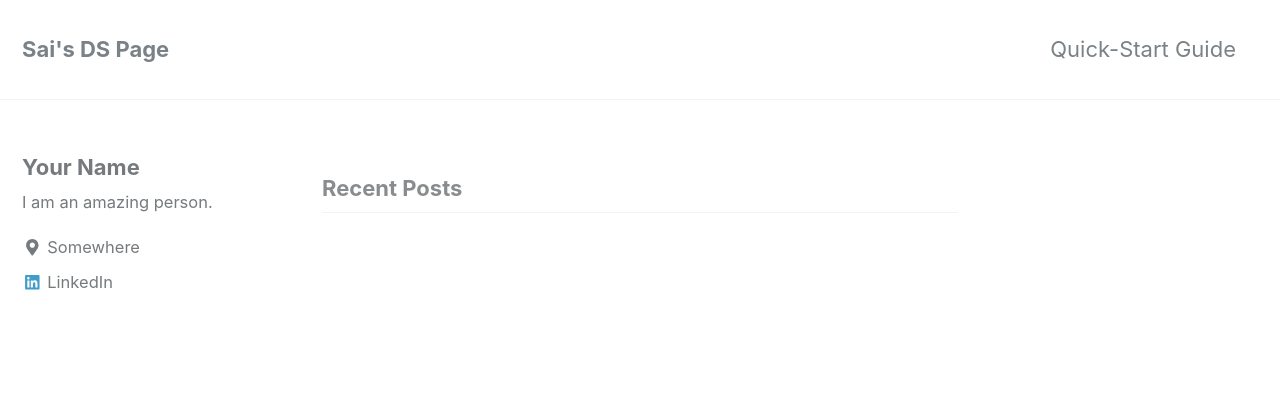
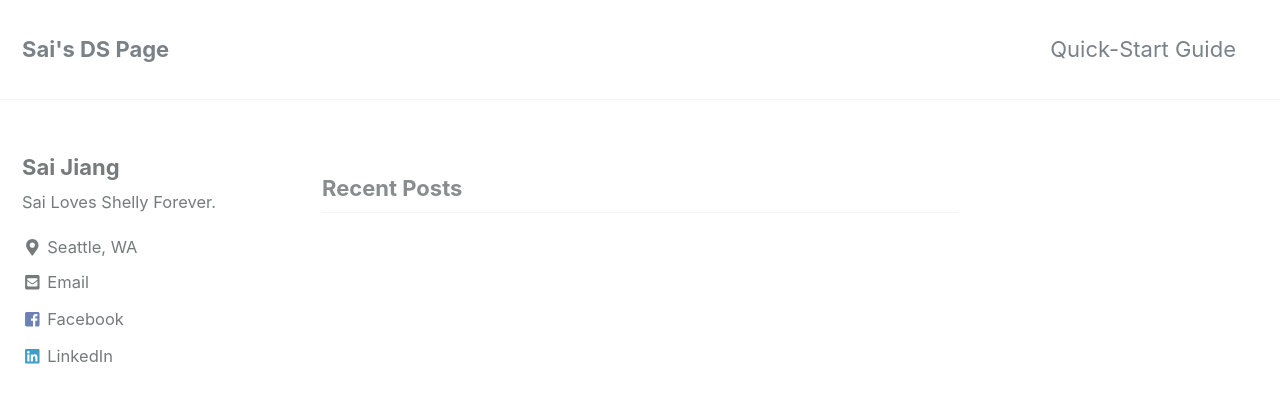
Before and after one commit to sj1456/ds, a Jekyll site: the page built from index.html, in a window 1280 px wide and 900 px high. Shown: the top 403 px of the window. Built offline with Jekyll 4.4.1, drawn with Linux system fonts in a browser that asks for light colours; nearby versions of some CDN libraries; the list of posts is cut into pages by our own code.

Commit message:
Adding location, email and fb

```diff
--- a/_config.yml
+++ b/_config.yml
@@ -100,18 +100,18 @@ analytics:
 
 # Site Author
 author:
-  name             : "Your Name"
+  name             : "Sai Jiang"
   avatar           : # path of avatar image, e.g. "/assets/images/bio-photo.jpg"
-  bio              : "I am an amazing person."
-  location         : "Somewhere"
-  email            :
+  bio              : "Sai Loves Shelly Forever."
+  location         : "Seattle, WA"
+  email            : jiangsai@google.com
   uri              :
   home             : # null (default), "absolute or relative url to link to author home"
   bitbucket        :
   codepen          :
   dribbble         :
   flickr           :
-  facebook         :
+  facebook         : sj1456
   foursquare       :
   github           :
   gitlab           :
```
